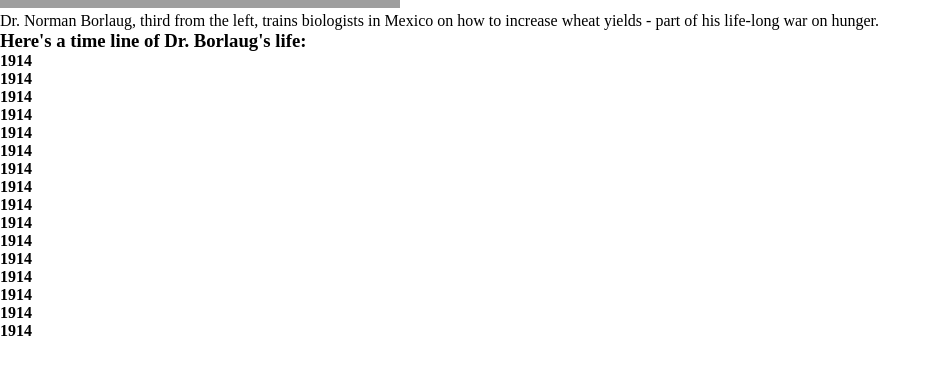
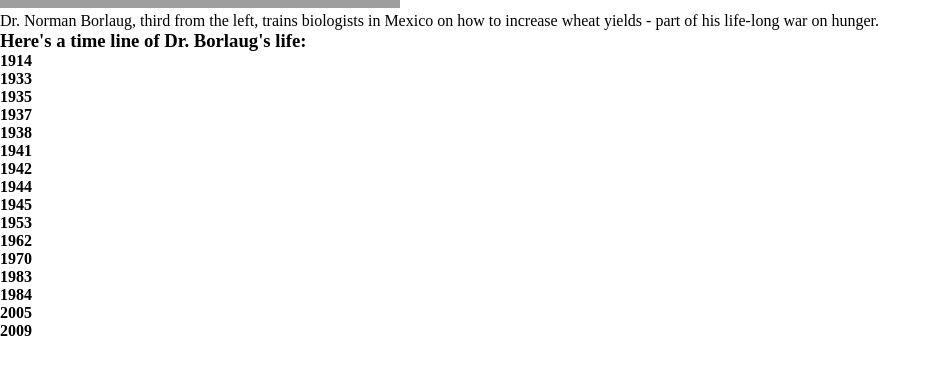
Before and after one commit to Nigraum/tribute-page, a plain HTML site: page index.html in a window 1280 px wide. Shown: the part 329-704 px from the top of the page, without its empty margins (0-941 px from the left). Drawn offline with Linux system fonts and the light colour scheme; grey boxes are pictures that could not be loaded.

Commit message:
Changing dates

```diff
--- a/index.html
+++ b/index.html
@@ -23,49 +23,49 @@
           <strong>1914</strong>
         </li>
         <li>
-          <strong>1914</strong>
+          <strong>1933</strong>
         </li>
         <li>
-          <strong>1914</strong>
+          <strong>1935</strong>
         </li>
         <li>
-          <strong>1914</strong>
+          <strong>1937</strong>
         </li>
         <li>
-          <strong>1914</strong>
+          <strong>1938</strong>
         </li>
         <li>
-          <strong>1914</strong>
+          <strong>1941</strong>
         </li>
         <li>
-          <strong>1914</strong>
+          <strong>1942</strong>
         </li>
         <li>
-          <strong>1914</strong>
+          <strong>1944</strong>
         </li>
         <li>
-          <strong>1914</strong>
+          <strong>1945</strong>
         </li>
         <li>
-          <strong>1914</strong>
+          <strong>1953</strong>
         </li>
         <li>
-          <strong>1914</strong>
+          <strong>1962</strong>
         </li>
         <li>
-          <strong>1914</strong>
+          <strong>1970</strong>
         </li>
         <li>
-          <strong>1914</strong>
+          <strong>1983</strong>
         </li>
         <li>
-          <strong>1914</strong>
+          <strong>1984</strong>
         </li>
         <li>
-          <strong>1914</strong>
+          <strong>2005</strong>
         </li>
         <li>
-          <strong>1914</strong>
+          <strong>2009</strong>
         </li>
       </ul>
     </section>
```
